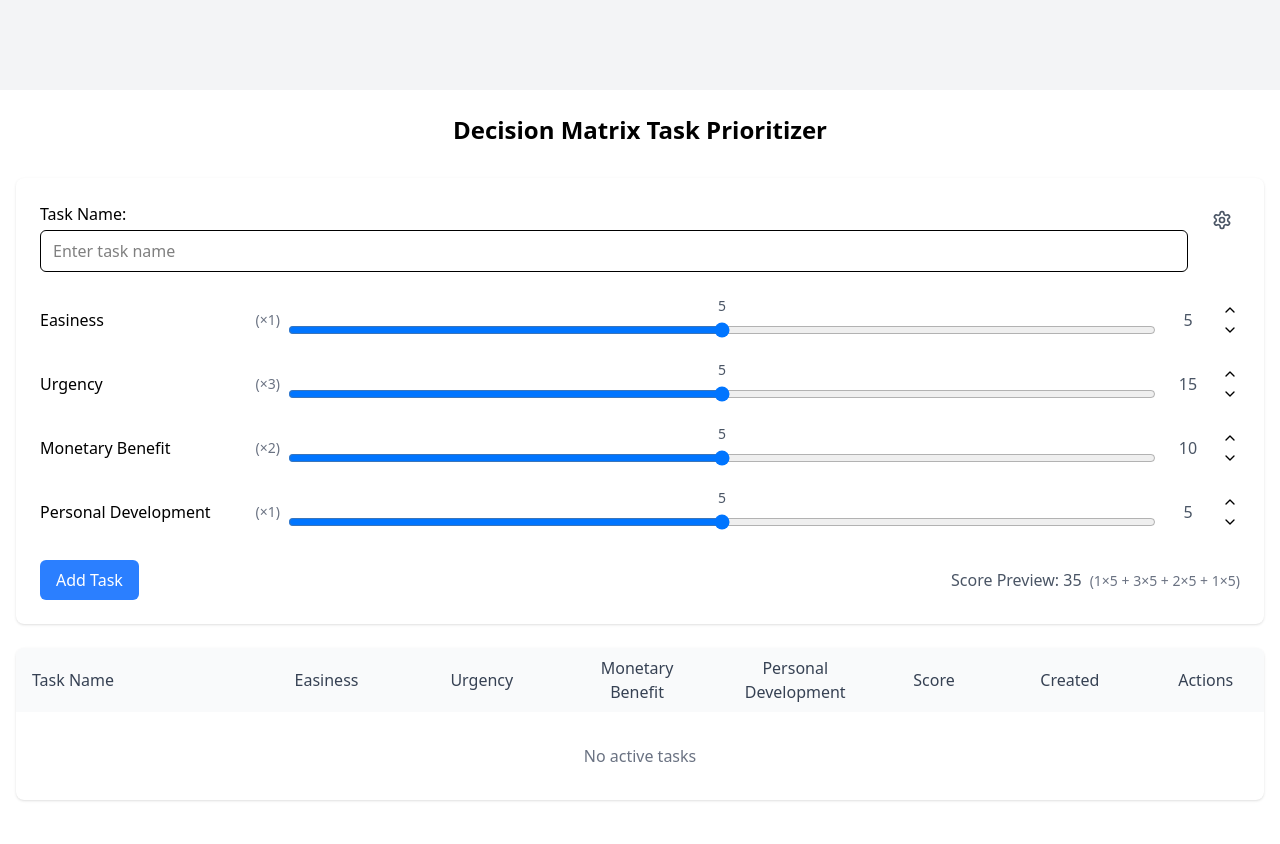
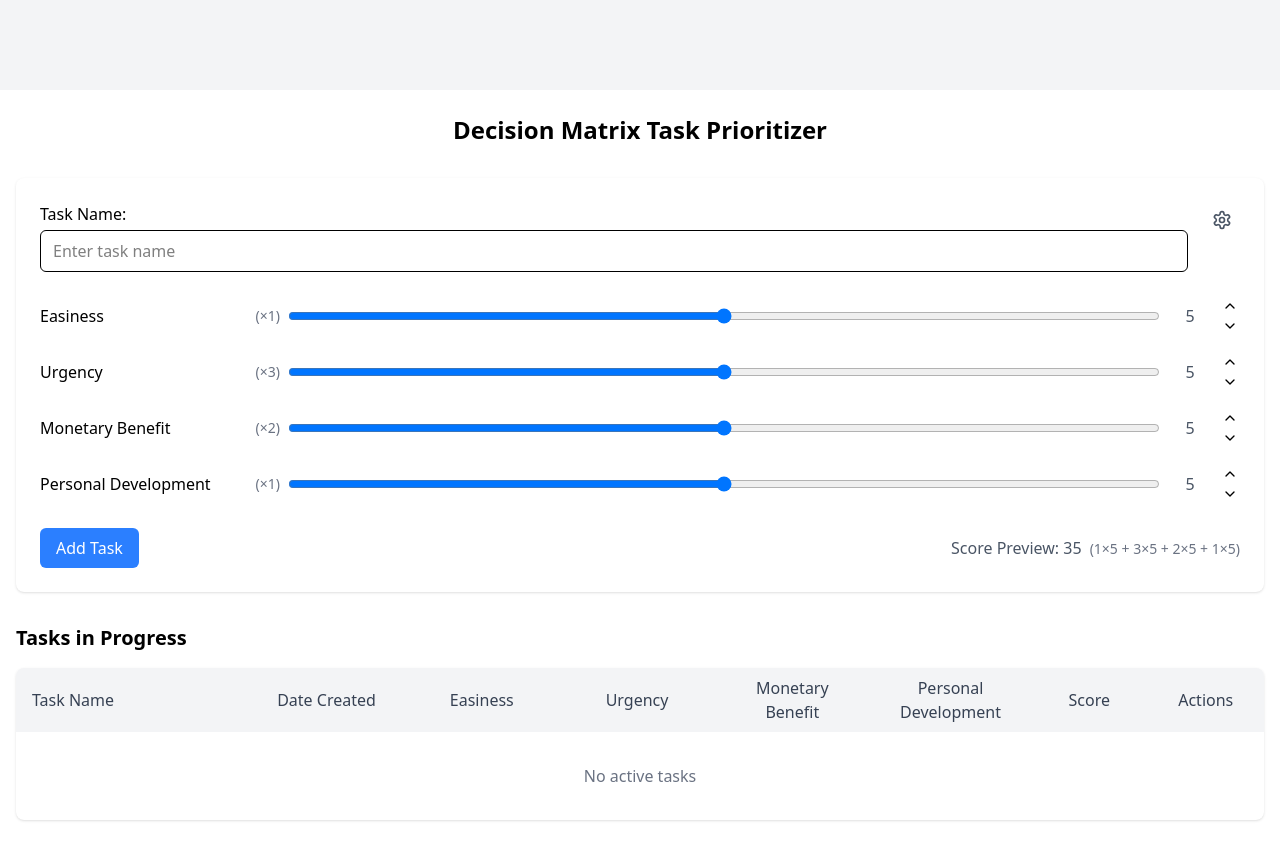
Before and after one commit to mattmotoki/decision-matrix, a React (Vite) app: page / in a window 1280 px wide. Built offline with nearby package versions, Linux system fonts and the light colour scheme.

Commit message:
Improve UI
Update table styling
Simplify slider UI

```diff
--- a/src/App.jsx
+++ b/src/App.jsx
@@ -61,7 +61,7 @@ export function App() {
   };
 
   const handleAddOrUpdateTask = () => {
-    const finalTaskName = taskName.trim() || 'unnamed';
+    const finalTaskName = taskName.trim() || 'UNNAMED TASK';
 
     if (editingTaskId) {
       const originalTask = tasks.find(task => task.id === editingTaskId);
@@ -163,7 +163,6 @@ export function App() {
         onDeleteTask={handleDeleteTask}
         onEditTask={handleEditTask}
         onCompleteTask={handleCompleteTask}
-        calculateImportance={calculateImportance}
         editingTaskId={editingTaskId}
       />
 
@@ -172,7 +171,6 @@ export function App() {
         dimensions={dimensions}
         onDeleteTask={handleDeleteCompletedTask}
         onRestoreTask={handleRestoreTask}
-        calculateImportance={calculateImportance}
       />
 
       <SettingsModal
--- a/src/components/DimensionManager.jsx
+++ b/src/components/DimensionManager.jsx
@@ -1,5 +1,6 @@
 import React, { useState } from 'react';
 import { Plus, X } from 'lucide-react';
+
 
 export function DimensionManager({ dimensions, onDimensionsChange }) {
   const [newDimensionName, setNewDimensionName] = useState('');
--- a/src/components/SliderWithControls.jsx
+++ b/src/components/SliderWithControls.jsx
@@ -10,25 +10,15 @@ export function SliderWithControls({
   min = 0,
   max = 10
 }) {
-  const weightedScore = value * weight;
-  const percentage = ((value - min) / (max - min)) * 100;
 
   return (
     <div className="flex flex-col md:flex-row md:items-center gap-2">
+      {/* Label */}
       <label htmlFor={name} className="w-full md:w-60 flex justify-between items-center">
         <span className="font-medium">{label}</span>
         <span className="text-sm text-gray-500 ml-2">(×{weight})</span>
       </label>
       <div className="flex-1 flex items-center gap-2">
-        <div className="flex-1 relative pt-6">
-          {/* Value label */}
-          <div
-            className="absolute top-0 text-sm text-gray-600 transform -translate-x-1/2 tabular-nums"
-            style={{ left: `${percentage}%` }}
-          >
-            {value}
-          </div>
-
         {/* Slider input */}
         <input
           type="range"
@@ -39,13 +29,13 @@ export function SliderWithControls({
           id={name}
           className="w-full"
         />
-        </div>
-
         {/* Score display */}
-        <span className="w-12 text-center tabular-nums text-gray-600">
-          {weightedScore}
+        <span
+          className="w-12 text-center tabular-nums text-gray-600"
+          title={`Score: ${value * weight} = ${value}×${weight}`}
+        >
+          {value}
         </span>
-
         {/* Value controls */}
         <div className="flex flex-col">
           <button
--- a/src/components/TaskArchive.jsx
+++ b/src/components/TaskArchive.jsx
@@ -8,7 +8,6 @@ export function TaskArchive({
   dimensions,
   onDeleteTask,
   onRestoreTask,
-  calculateImportance
 }) {
   const [deleteTask, setDeleteTask] = useState(null);
 
@@ -26,17 +25,17 @@ export function TaskArchive({
       <h2 className="text-xl font-semibold mb-4">Completed Tasks</h2>
       <div className="w-full overflow-x-auto rounded-lg shadow bg-white">
         <table className="w-full min-w-[768px]">
-          <thead className="bg-gray-50">
+          <thead className="bg-gray-100">
             <tr>
               <th className="px-4 py-2 text-left font-medium text-gray-700 w-48">Task Name</th>
+              <th className="px-4 py-2 text-center font-medium text-gray-700 w-32">Date Created</th>
               {dimensions.map(dim => (
                 <th key={dim.name} className="px-4 py-2 text-center font-medium text-gray-700 w-32">
                   {dim.label}
                 </th>
               ))}
               <th className="px-4 py-2 text-center font-medium text-gray-700 w-24">Score</th>
-              <th className="px-4 py-2 text-center font-medium text-gray-700 w-32">Created</th>
-              <th className="px-4 py-2 text-center font-medium text-gray-700 w-32">Completed</th>
+              <th className="px-4 py-2 text-center font-medium text-gray-700 w-32">Date Completed</th>
               <th className="px-4 py-2 text-center font-medium text-gray-700 w-24">Actions</th>
             </tr>
           </thead>
@@ -44,6 +43,9 @@ export function TaskArchive({
             {tasks.map((task, index) => (
               <tr key={task.id} className="hover:bg-gray-50">
                 <td className="px-4 py-2 truncate">{task.name}</td>
+                <td className="px-4 py-2 text-center text-sm" title={new Date(task.createdAt).toLocaleString()}>
+                  {new Date(task.createdAt).toLocaleDateString()}
+                </td>
                 {dimensions.map(dim => (
                   <td key={dim.name} className="px-4 py-2 text-center">
                     <DimensionScore
@@ -58,9 +60,6 @@ export function TaskArchive({
                     dimensions={dimensions}
                   />
                 </td>
-                <td className="px-4 py-2 text-center text-sm" title={new Date(task.createdAt).toLocaleString()}>
-                  {new Date(task.createdAt).toLocaleDateString()}
-                </td>
                 <td className="px-4 py-2 text-center text-sm" title={new Date(task.completedAt).toLocaleString()}>
                   {new Date(task.completedAt).toLocaleDateString()}
                 </td>
@@ -68,14 +67,14 @@ export function TaskArchive({
                   <div className="flex justify-center gap-2">
                     <button
                       onClick={() => onRestoreTask(task)}
-                      className="p-1 text-blue-600 hover:bg-blue-50 rounded transition-colors"
+                      className="p-1 text-blue-600 hover:bg-blue-50 rounded transition-colors cursor-pointer"
                       title="Restore Task"
                     >
                       <RefreshCw size={18} />
                     </button>
                     <button
                       onClick={() => setDeleteTask(index)}
-                      className="p-1 text-red-600 hover:bg-red-50 rounded transition-colors"
+                      className="p-1 text-red-600 hover:bg-red-50 rounded transition-colors cursor-pointer"
                       title="Delete"
                     >
                       <Trash2 size={18} />
--- a/src/components/TaskTable.jsx
+++ b/src/components/TaskTable.jsx
@@ -9,12 +9,10 @@ export function TaskTable({
   onDeleteTask,
   onEditTask,
   onCompleteTask,
-  calculateImportance,
   editingTaskId
 }) {
   const [deleteTaskIndex, setDeleteTaskIndex] = useState(null);
 
-  // Filter out the task that's currently being edited
   const visibleTasks = tasks.filter(task => task.id !== editingTaskId);
 
   const handleConfirmDelete = () => {
@@ -25,18 +23,20 @@ export function TaskTable({
   };
 
   return (
+    <div className="mt-8">
+      <h2 className="text-xl font-semibold mb-4">Tasks in Progress</h2>
       <div className="w-full overflow-x-auto rounded-lg shadow bg-white">
         <table className="w-full min-w-[768px]">
-        <thead className="bg-gray-50">
+          <thead className="bg-gray-100">
             <tr>
               <th className="px-4 py-2 text-left font-medium text-gray-700 w-48">Task Name</th>
+              <th className="px-4 py-2 text-center font-medium text-gray-700 w-32">Date Created</th>
               {dimensions.map(dim => (
                 <th key={dim.name} className="px-4 py-2 text-center font-medium text-gray-700 w-32">
                   {dim.label}
                 </th>
               ))}
               <th className="px-4 py-2 text-center font-medium text-gray-700 w-24">Score</th>
-            <th className="px-4 py-2 text-center font-medium text-gray-700 w-32">Created</th>
               <th className="px-4 py-2 text-center font-medium text-gray-700 w-24">Actions</th>
             </tr>
           </thead>
@@ -44,6 +44,12 @@ export function TaskTable({
             {visibleTasks.map((task, index) => (
               <tr key={task.id} className="hover:bg-gray-50">
                 <td className="px-4 py-2 truncate">{task.name}</td>
+                <td
+                  className="px-4 py-2 text-center text-sm"
+                  title={new Date(task.createdAt).toLocaleString()}
+                >
+                  {new Date(task.createdAt).toLocaleDateString()}
+                </td>
                 {dimensions.map(dim => (
                   <td key={dim.name} className="px-4 py-2 text-center">
                     <DimensionScore
@@ -58,31 +64,25 @@ export function TaskTable({
                     dimensions={dimensions}
                   />
                 </td>
-              <td
-                className="px-4 py-2 text-center text-sm"
-                title={new Date(task.createdAt).toLocaleString()}
-              >
-                {new Date(task.createdAt).toLocaleDateString()}
-              </td>
                 <td className="px-4 py-2">
                   <div className="flex justify-center gap-2">
                     <button
                       onClick={() => onCompleteTask(task)}
-                    className="p-1 text-green-600 hover:bg-green-50 rounded transition-colors"
+                      className="p-1 text-green-600 hover:bg-green-50 rounded transition-colors cursor-pointer"
                       title="Complete Task"
                     >
                       <CheckCircle size={18} />
                     </button>
                     <button
                       onClick={() => onEditTask(task)}
-                    className="p-1 text-blue-600 hover:bg-blue-50 rounded transition-colors"
+                      className="p-1 text-blue-600 hover:bg-blue-50 rounded transition-colors cursor-pointer"
                       title="Edit"
                     >
                       <Edit size={18} />
                     </button>
                     <button
                       onClick={() => setDeleteTaskIndex(index)}
-                    className="p-1 text-red-600 hover:bg-red-50 rounded transition-colors"
+                      className="p-1 text-red-600 hover:bg-red-50 rounded transition-colors cursor-pointer"
                       title="Delete"
                     >
                       <Trash2 size={18} />
@@ -112,5 +112,6 @@ export function TaskTable({
           message="Are you sure you want to delete this task? This action cannot be undone."
         />
       </div>
+    </div>
   );
 }
```
Also changed, not shown: src/components/ConfirmationModal.jsx (line endings or trailing spaces), src/components/ScoreDisplay.jsx (line endings or trailing spaces), src/components/SettingsModal.jsx (line endings or trailing spaces). Lines whose indentation alone changed are shown as unchanged.
